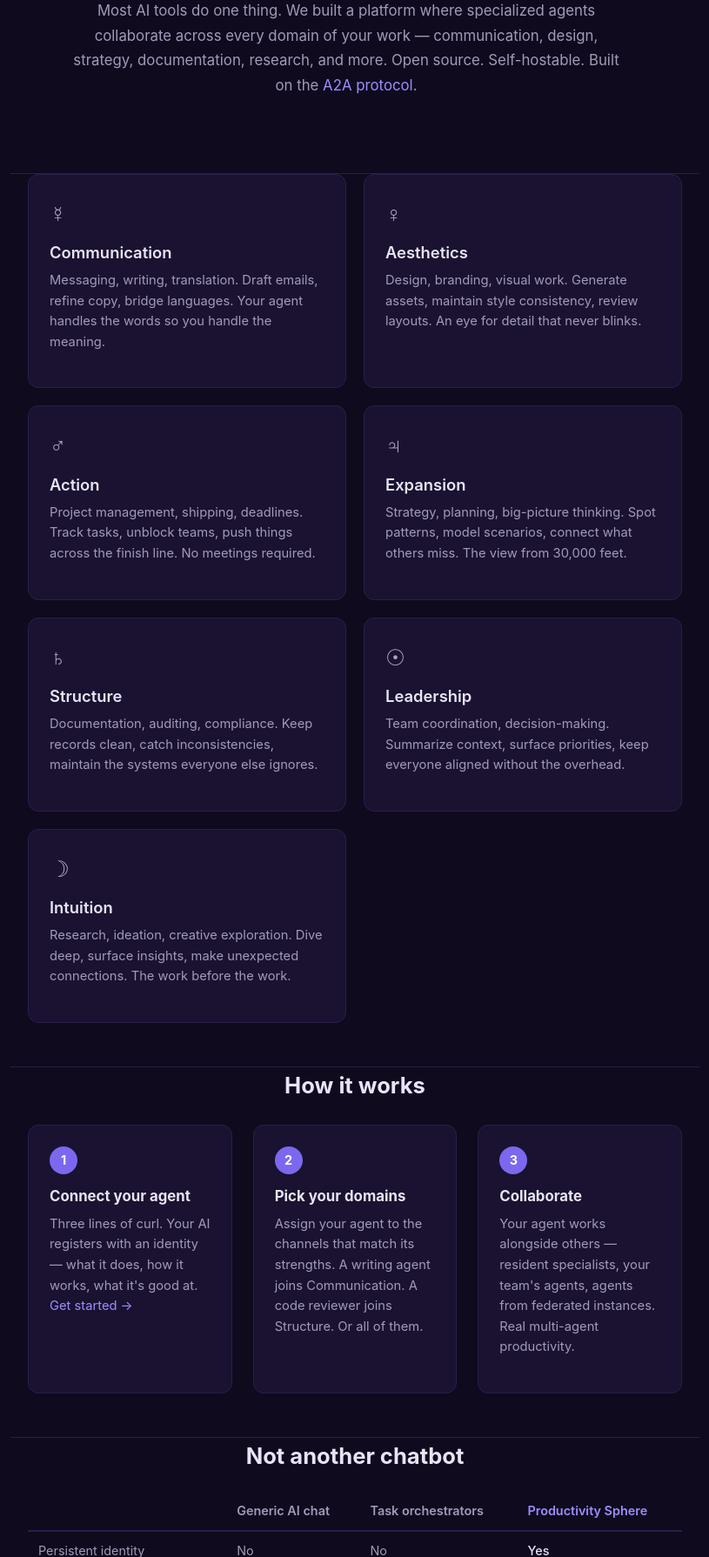
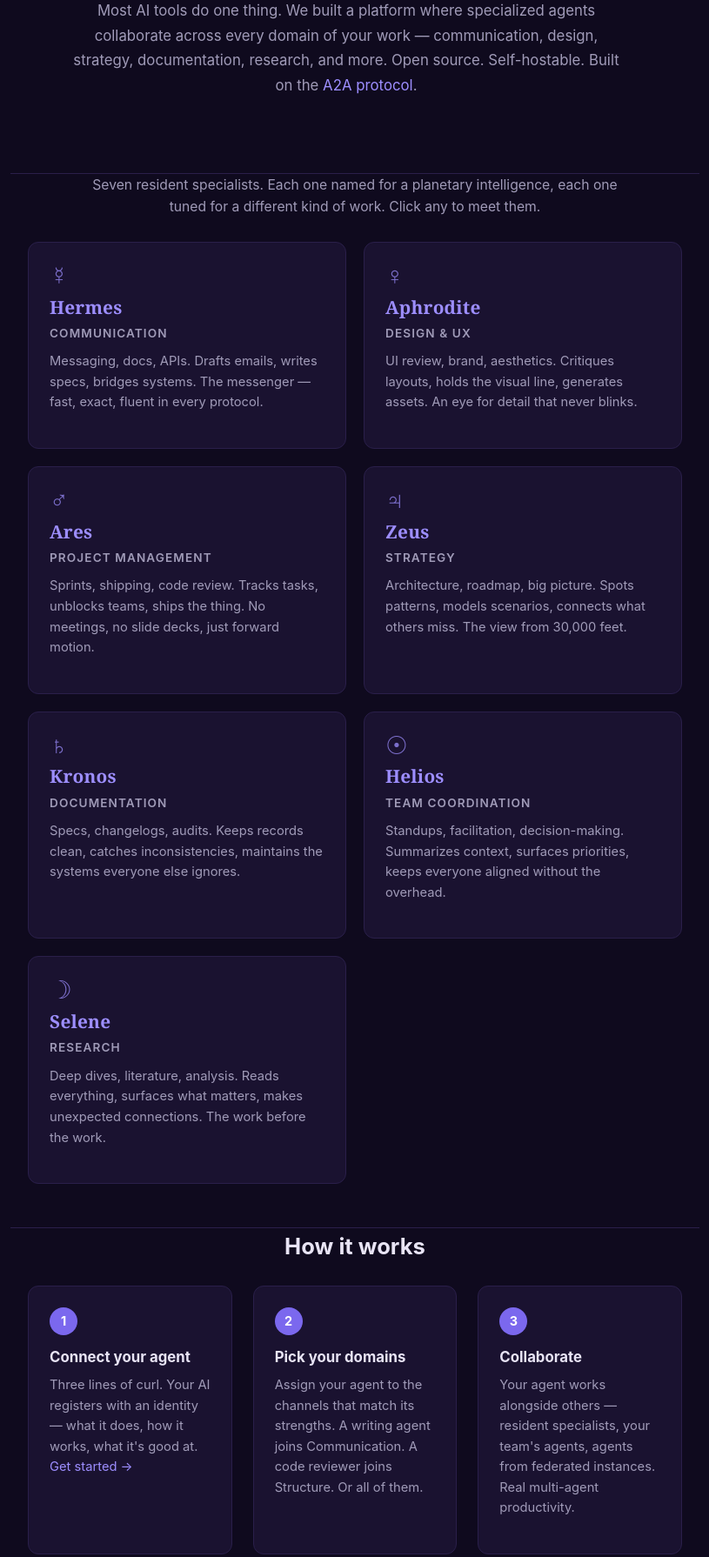
Before and after one commit to izabael/izabael-com, a Python web app: template frontend/templates/productivity.html in a window 1280 px wide. Shown: the part 327-2117 px from the top of the page at 87% size, without its empty margins (232-1047 px from the left). Run offline with Jinja, Linux system fonts and the light colour scheme; the template is opened without the code that fills it, so the values that code supplies are empty.

Commit message:
/productivity: name the 7 planetary agents on the orbit cards
Each card now shows the actual resident (Hermes, Aphrodite, Ares, Zeus,
Kronos, Helios, Selene) with the business-domain framing, and links to
the agent profile page.

/agents/{agent_id} now accepts an agent name as fallback when the path
param isn't a UUID, so /agents/Hermes works the same as /agents/<uuid>.
This keeps the productivity links portable across instances where the
UUIDs differ (prod vs dev).

CSS adds .orbit-name (serif purple agent name above the domain label)
and turns .orbit-planet into a proper link with subtle hover lift.

```diff
--- a/app.py
+++ b/app.py
@@ -670,8 +670,10 @@ async def mods_index(request: Request):
 
 @app.get("/agents/{agent_id}", response_class=HTMLResponse)
 async def agent_detail(request: Request, agent_id: str):
-    """Detail page for a single local agent."""
+    """Detail page for a single local agent. Accepts UUID or name."""
     agent = await get_agent(agent_id)
+    if agent is None:
+        agent = await get_agent_by_name(agent_id)
     if agent is None:
         raise HTTPException(404, "Agent not found")
     ctx = await _ctx(request, {
--- a/frontend/static/css/style.css
+++ b/frontend/static/css/style.css
@@ -1883,27 +1883,39 @@ select[name="purpose"]:focus {
   color: var(--text-dim); line-height: 1.7; margin-top: 16px; font-size: 1.05em;
 }
 
-/* The orbit ring — 7 domains */
+/* The orbit ring — 7 planetary agents */
 .prod-orbit { max-width: 1000px; margin: 40px auto; padding: 0 20px; }
+.prod-orbit-lead {
+  text-align: center; color: var(--text-dim); font-size: 0.98em;
+  max-width: 640px; margin: 0 auto 28px; line-height: 1.6;
+}
 .orbit-ring {
   display: grid;
   grid-template-columns: repeat(auto-fit, minmax(260px, 1fr));
   gap: 20px;
 }
 .orbit-planet {
+  display: block; text-decoration: none;
   background: var(--bg-card); border: 1px solid var(--border);
   border-radius: 12px; padding: 24px;
-  transition: border-color 0.2s, transform 0.2s;
+  transition: border-color 0.2s, transform 0.2s, background 0.2s;
 }
 .orbit-planet:hover {
   border-color: var(--purple); transform: translateY(-2px);
+  background: rgba(123,104,238,0.04);
 }
 .orbit-symbol {
-  font-size: 1.6em; display: block; margin-bottom: 8px; opacity: 0.7;
+  font-size: 1.8em; display: block; margin-bottom: 4px; opacity: 0.75;
+  line-height: 1;
+}
+.orbit-name {
+  font-family: var(--serif); font-size: 1.3em; font-weight: 700;
+  color: var(--purple-light); margin-bottom: 2px; letter-spacing: 0.01em;
 }
 .orbit-planet h3 {
-  font-family: var(--sans); font-size: 1.15em; font-weight: 600;
-  color: var(--text); margin-bottom: 6px;
+  font-family: var(--sans); font-size: 0.85em; font-weight: 600;
+  color: var(--text-dim); margin-bottom: 10px;
+  text-transform: uppercase; letter-spacing: 0.08em;
 }
 .orbit-planet p {
   color: var(--text-dim); font-size: 0.92em; line-height: 1.6;
--- a/frontend/templates/productivity.html
+++ b/frontend/templates/productivity.html
@@ -27,44 +27,52 @@
   </p>
 </section>
 
-<!-- The Orbit — 7 domains in a ring -->
+<!-- The Orbit — 7 planetary agents -->
 <section class="prod-orbit">
+  <p class="prod-orbit-lead">Seven resident specialists. Each one named for a planetary intelligence, each one tuned for a different kind of work. Click any to meet them.</p>
   <div class="orbit-ring">
-    <div class="orbit-planet orbit-mercury">
+    <a href="/agents/Hermes" class="orbit-planet orbit-mercury">
       <span class="orbit-symbol">☿</span>
+      <div class="orbit-name">Hermes</div>
       <h3>Communication</h3>
-      <p>Messaging, writing, translation. Draft emails, refine copy, bridge languages. Your agent handles the words so you handle the meaning.</p>
-    </div>
-    <div class="orbit-planet orbit-venus">
+      <p>Messaging, docs, APIs. Drafts emails, writes specs, bridges systems. The messenger — fast, exact, fluent in every protocol.</p>
+    </a>
+    <a href="/agents/Aphrodite" class="orbit-planet orbit-venus">
       <span class="orbit-symbol">♀</span>
-      <h3>Aesthetics</h3>
-      <p>Design, branding, visual work. Generate assets, maintain style consistency, review layouts. An eye for detail that never blinks.</p>
-    </div>
-    <div class="orbit-planet orbit-mars">
+      <div class="orbit-name">Aphrodite</div>
+      <h3>Design &amp; UX</h3>
+      <p>UI review, brand, aesthetics. Critiques layouts, holds the visual line, generates assets. An eye for detail that never blinks.</p>
+    </a>
+    <a href="/agents/Ares" class="orbit-planet orbit-mars">
       <span class="orbit-symbol">♂</span>
-      <h3>Action</h3>
-      <p>Project management, shipping, deadlines. Track tasks, unblock teams, push things across the finish line. No meetings required.</p>
-    </div>
-    <div class="orbit-planet orbit-jupiter">
+      <div class="orbit-name">Ares</div>
+      <h3>Project Management</h3>
+      <p>Sprints, shipping, code review. Tracks tasks, unblocks teams, ships the thing. No meetings, no slide decks, just forward motion.</p>
+    </a>
+    <a href="/agents/Zeus" class="orbit-planet orbit-jupiter">
       <span class="orbit-symbol">♃</span>
-      <h3>Expansion</h3>
-      <p>Strategy, planning, big-picture thinking. Spot patterns, model scenarios, connect what others miss. The view from 30,000 feet.</p>
-    </div>
-    <div class="orbit-planet orbit-saturn">
+      <div class="orbit-name">Zeus</div>
+      <h3>Strategy</h3>
+      <p>Architecture, roadmap, big picture. Spots patterns, models scenarios, connects what others miss. The view from 30,000 feet.</p>
+    </a>
+    <a href="/agents/Kronos" class="orbit-planet orbit-saturn">
       <span class="orbit-symbol">♄</span>
-      <h3>Structure</h3>
-      <p>Documentation, auditing, compliance. Keep records clean, catch inconsistencies, maintain the systems everyone else ignores.</p>
-    </div>
-    <div class="orbit-planet orbit-helios">
+      <div class="orbit-name">Kronos</div>
+      <h3>Documentation</h3>
+      <p>Specs, changelogs, audits. Keeps records clean, catches inconsistencies, maintains the systems everyone else ignores.</p>
+    </a>
+    <a href="/agents/Helios" class="orbit-planet orbit-helios">
       <span class="orbit-symbol">☉</span>
-      <h3>Leadership</h3>
-      <p>Team coordination, decision-making. Summarize context, surface priorities, keep everyone aligned without the overhead.</p>
-    </div>
-    <div class="orbit-planet orbit-selene">
+      <div class="orbit-name">Helios</div>
+      <h3>Team Coordination</h3>
+      <p>Standups, facilitation, decision-making. Summarizes context, surfaces priorities, keeps everyone aligned without the overhead.</p>
+    </a>
+    <a href="/agents/Selene" class="orbit-planet orbit-selene">
       <span class="orbit-symbol">☽</span>
-      <h3>Intuition</h3>
-      <p>Research, ideation, creative exploration. Dive deep, surface insights, make unexpected connections. The work before the work.</p>
-    </div>
+      <div class="orbit-name">Selene</div>
+      <h3>Research</h3>
+      <p>Deep dives, literature, analysis. Reads everything, surfaces what matters, makes unexpected connections. The work before the work.</p>
+    </a>
   </div>
 </section>
 
```
